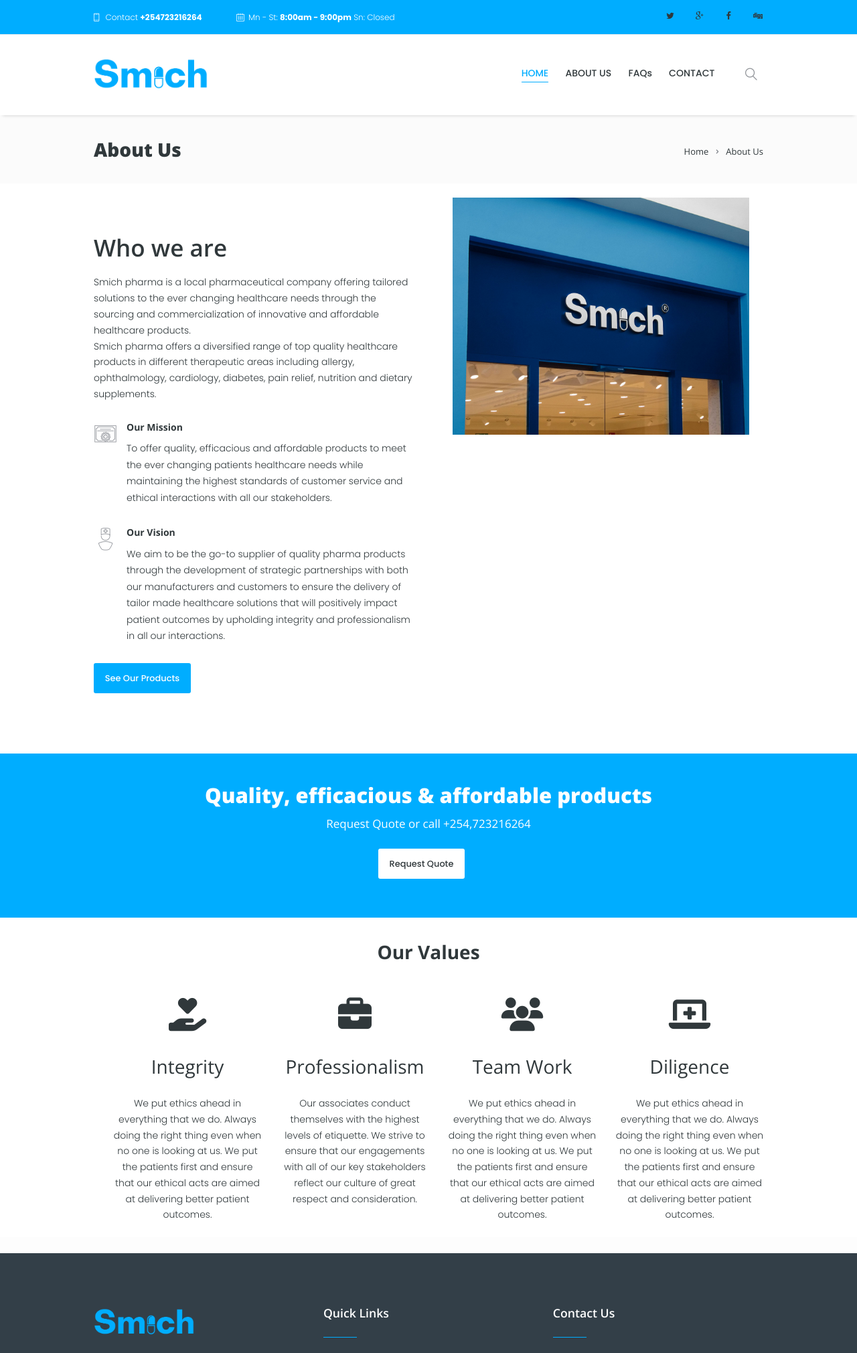
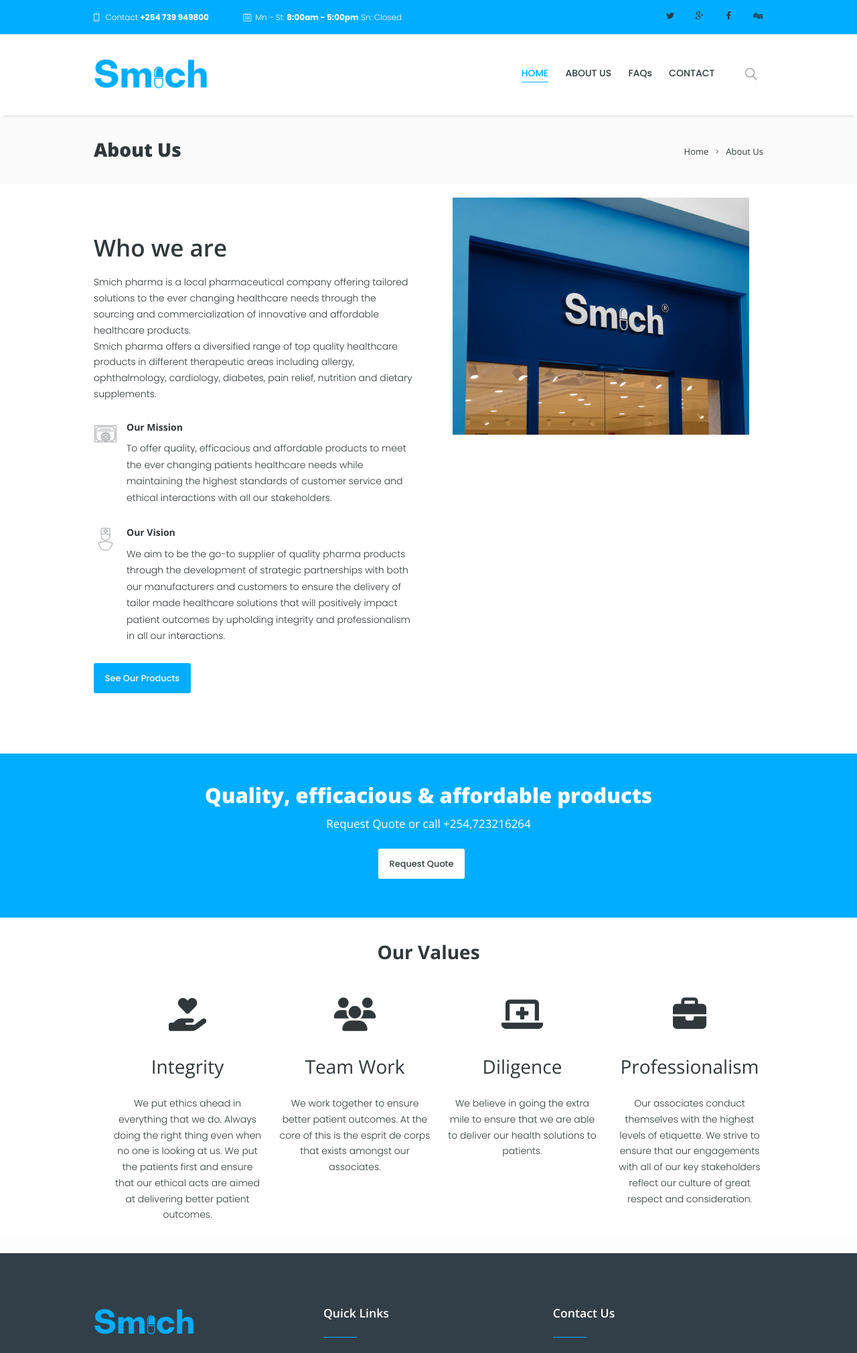
Before and after one commit to newtonoluoch7/smich, a PHP site: page /about.php in a window 1280 px wide. Shown: the top 2020 px of the page at 67% size. Run offline with PHP 8.4, Linux system fonts and the light colour scheme; some libraries are stand-ins or nearby versions; some web fonts are replaced.

Commit message:
video changes

```diff
--- a/about.php
+++ b/about.php
@@ -131,29 +131,28 @@
                                            at delivering better patient outcomes.</p>
                                     </div>
 
-                                    <div class="col-md-3 text-center">
+
+                                     <div class="col-md-3 text-center">
+                                     <i class="fas fa-users"></i>
+                                        <h4 class="sc_services_item_title"> Team Work</h4>
+                                        <p>We work together to ensure better patient outcomes. At the core of this is the esprit de corps
+                                            that exists amongst our associates.</p>
+                                     </div>
+
+                                     <div class="col-md-3 text-center">
+                                     <i class="fas fa-laptop-medical"></i>
+                                        <h4 class="sc_services_item_title">Diligence</h4>
+                                        <p>We believe in going the extra mile to ensure that we are able to deliver our health solutions to
+                                            patients.</p>
+                                     </div>
+
+                                     <div class="col-md-3 text-center">
                                     <i class="fas fa-briefcase"></i>
                                         <h4 class="sc_services_item_title">Professionalism</h4>
                                         <p>Our associates conduct themselves with the highest levels of etiquette. We strive to
                                             ensure that our engagements with all of our key stakeholders reflect our culture of great respect
                                             and consideration.
                                         </p>
-                                     </div>
-
-                                     <div class="col-md-3 text-center">
-                                     <i class="fas fa-users"></i>
-                                        <h4 class="sc_services_item_title"> Team Work</h4>
-                                        <p>We put ethics ahead in everything that we do. Always doing the right thing even
-                                            when no one is looking at us. We put the patients first and ensure that our ethical acts are aimed
-                                            at delivering better patient outcomes.</p>
-                                     </div>
-
-                                     <div class="col-md-3 text-center">
-                                     <i class="fas fa-laptop-medical"></i>
-                                        <h4 class="sc_services_item_title">Diligence</h4>
-                                        <p>We put ethics ahead in everything that we do. Always doing the right thing even
-                                            when no one is looking at us. We put the patients first and ensure that our ethical acts are aimed
-                                            at delivering better patient outcomes.</p>
                                      </div>
                                 </div>
                             </div>
--- a/inc/footer.php
+++ b/inc/footer.php
@@ -15,7 +15,7 @@
                                         and commercialization of innovative and affordable healthcare
                                         products.                             <br />
                                         <br /> We offer a diversified range of top quality healthcare
-                                        products in <a href="shop.php">different therapeutic areas.</a>
+                                        products in <a href="index.php">different therapeutic areas.</a>
                                     </div>
 
                                     <!--Open Social media -->
@@ -56,12 +56,12 @@
                                             <ul>
                                                 <li><a href="about.php">About Us</a> </li>
 
-                                            <li><a href="shop.php">Anti Allergic treatment</a> </li>
-                                            <li> <a href="shop.php">Ophthalmic eye drops & devices</a> </li>
-                                            <li> <a href="shop.php">Pain relief sprays</a> </li>
-                                            <li> <a href="shop.php">Cardiology products</a> </li>
-                                            <li> <a href="shop.php">Diabetes products and devices</a> </li>
-                                            <li> <a href="shop.php">Nutrition and dietary supplements</a> </li>
+                                            <li><a href="index.php">Anti Allergic treatment</a> </li>
+                                            <li> <a href="index.php">Ophthalmic eye drops & devices</a> </li>
+                                            <li> <a href="index.php">Pain relief sprays</a> </li>
+                                            <li> <a href="index.php">Cardiology products</a> </li>
+                                            <li> <a href="index.php">Diabetes products and devices</a> </li>
+                                            <li> <a href="index.php">Nutrition and dietary supplements</a> </li>
                                         </ul>
                                         </h6>
 
--- a/inc/header.php
+++ b/inc/header.php
@@ -54,9 +54,9 @@
                     <div class="top_panel_top" style="background-color: #00adff; color: white;">
                         <div class="content_wrap clearfix">
                             <div class="top_panel_top_contact_area icon-mobile-light">
-                                Contact <strong>+254723216264</strong>
+                                Contact <strong>+254 739 949800</strong>
                             </div>
-                            <div class="top_panel_top_open_hours icon-calendar-light">Mn - St: <strong>8:00am - 9:00pm</strong> Sn: Closed</div>
+                            <div class="top_panel_top_open_hours icon-calendar-light">Mn - St: <strong>8:00am - 5:00pm</strong> Sn: Closed</div>
                             <div class="top_panel_top_user_area">
                                 <div class="top_panel_top_socials">
                                     <div class="sc_socials sc_socials_type_icons sc_socials_shape_square sc_socials_size_tiny">
```
Also changed, not shown: contacts.php (+13 -2 lines), index.php (+8 -8 lines).
